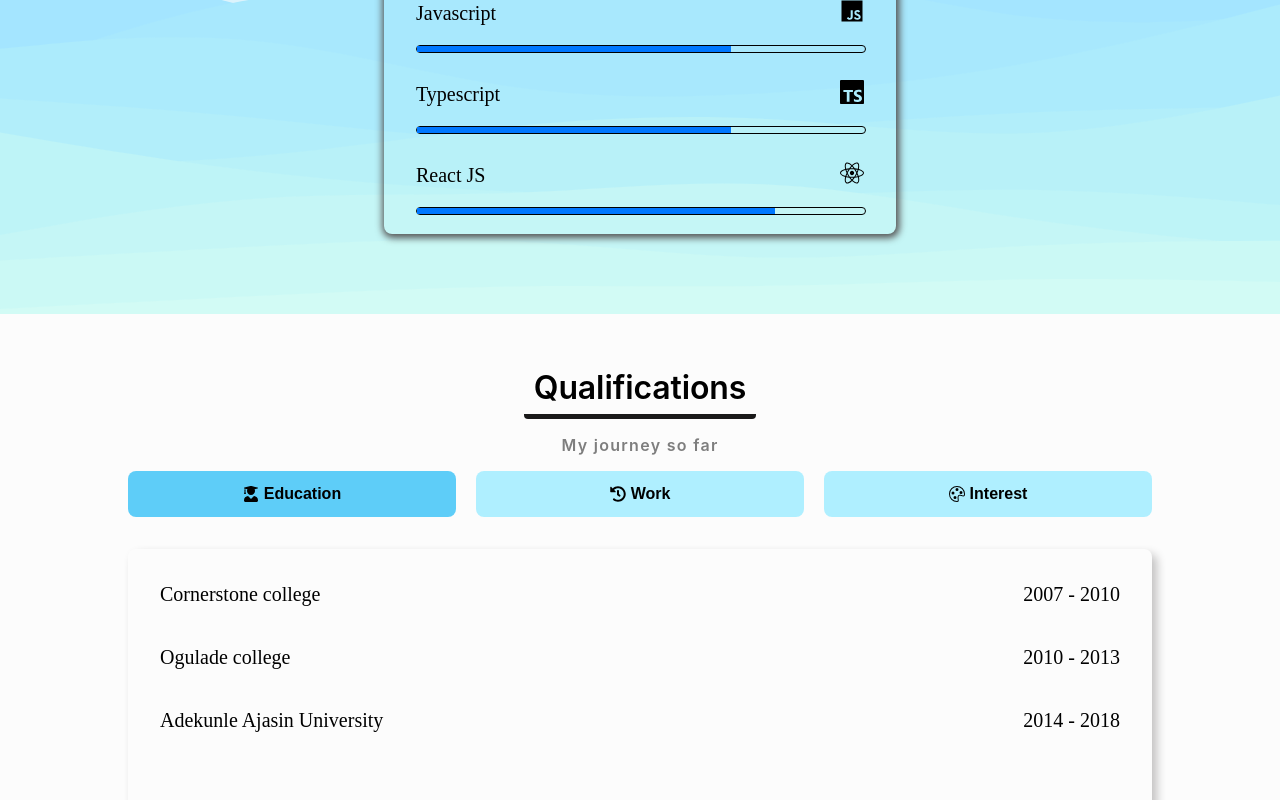
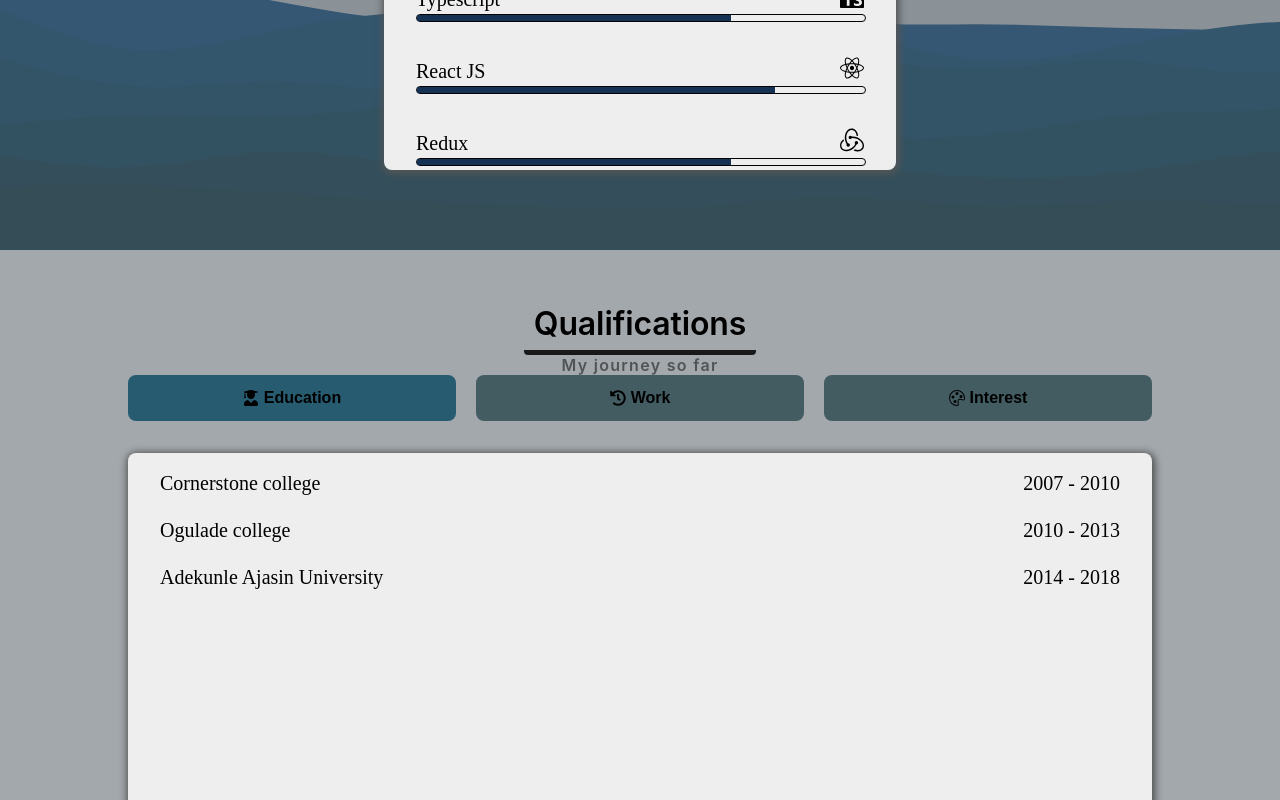
Before and after one commit to sobogun-tosin/portfolio, a React (Create React App) app: page / in a window 1280 px wide. Shown: the part 1800-2600 px from the top of the page. Built offline with nearby package versions, Linux system fonts and the light colour scheme; a web font is replaced by a local one.

Commit message:
update colors

```diff
--- a/src/components/Projects/Project.module.scss
+++ b/src/components/Projects/Project.module.scss
@@ -41,8 +41,8 @@
       box-shadow: 1px 1.5px 7px 2.5px rgba($black-1, 0.3);
       border-radius: 8px;
       padding: 16px;
-      // width: 45%;
       overflow: hidden;
+      background-color: $grey-1;
 
       &_img {
         width: 100%;
--- a/src/components/Qualifications/Qualification.module.scss
+++ b/src/components/Qualifications/Qualification.module.scss
@@ -42,7 +42,7 @@
         }
 
         &_active {
-          background: rgba($blue-2, 0.7);
+          background: rgba($blue-2, 0.9);
         }
       }
     }
@@ -50,14 +50,22 @@
     &_content {
       margin-top: 2rem;
       height: 350px;
-      padding: 14px 32px;
+      padding: 7px 32px;
       border-radius: 8px;
-      box-shadow: 5px 5px 10px 0 $grey-1;
+      box-shadow: 1px 1.5px 7px 2.5px $black-1;
+      background-color: $grey-2;
+      overflow-y: scroll;
+      scrollbar-width: none;
+
+      &::-webkit-scrollbar {
+        display: none;
+      }
 
       &_item {
         @include flexDisplay(space-between);
         font-size: 1.25rem;
         font-family: "Eczar", serif;
+        padding: 12px 0;
       }
     }
   }
--- a/src/components/Skills/Skills.module.scss
+++ b/src/components/Skills/Skills.module.scss
@@ -29,6 +29,7 @@
     font-size: 1.25rem;
     box-shadow: 1px 1.5px 7px 2.5px $black-1;
     max-height: 25rem;
+    background-color: $grey-2;
     overflow-y: scroll;
     scrollbar-width: none;
 
@@ -38,6 +39,7 @@
 
     &_item {
       margin-bottom: 10px;
+      padding: 12px 0;
 
       &_text {
         @include flexDisplay(space-between);
--- a/src/styles/_colors.scss
+++ b/src/styles/_colors.scss
@@ -1,7 +1,7 @@
 // Blue colors
-$blue-1: #afefff;
-$blue-2: #1cb9f7;
-$blue-3: #0077ff;
+$blue-1: #435c62;
+$blue-2: #1a536a;
+$blue-3: #153254;
 
 // Grey colors
 $grey-1: #c2c1c1;
--- a/src/styles/main.scss
+++ b/src/styles/main.scss
@@ -20,9 +20,10 @@ body {
   font-style: normal;
   font-weight: normal;
   margin: 0;
-  background: rgba(#ebeaea, 0.1);
+  background: rgba(#8d9398, 0.8);
 }
 
+p,
 h1,
 h2,
 h3,
```
Also changed, not shown: src/assets/svgs/backgrounds/hero-bg.svg, src/assets/svgs/backgrounds/layered-waves-haikei.svg.
